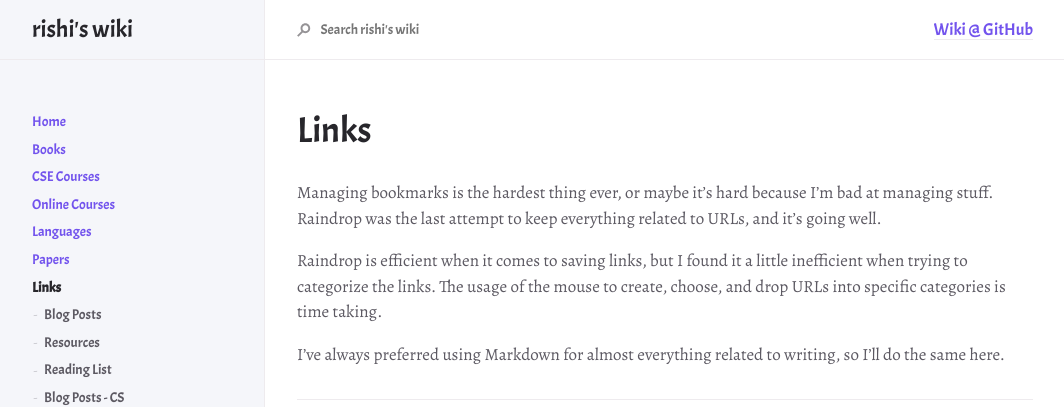
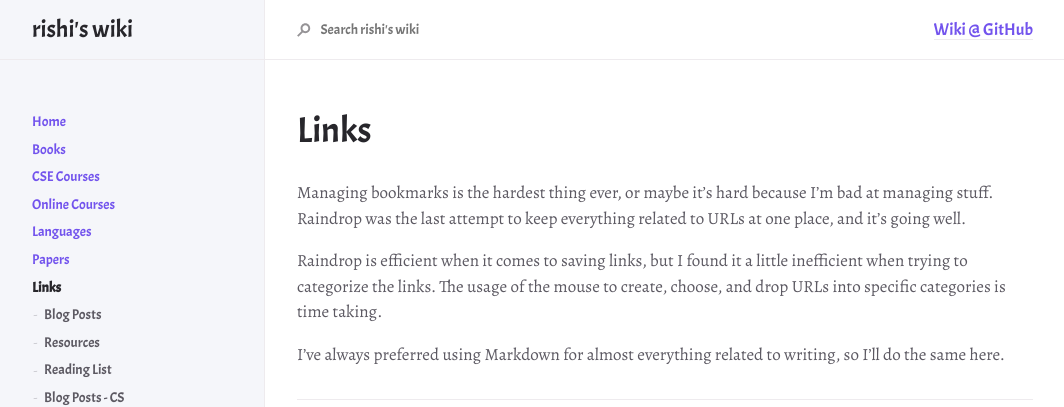
Before and after one commit to r8w/r8w, a Jekyll site: the page built from docs/links/links.md, in a window 1280 px wide. Shown: the top 407 px of the page, without its empty margins (107-1171 px from the left). Built offline with Jekyll 4.4.1, drawn with Linux system fonts in a browser that asks for light colours; nearby versions of some CDN libraries.

Commit message:
update links

```diff
--- a/docs/links/links.md
+++ b/docs/links/links.md
@@ -8,7 +8,7 @@ permalink: /docs/links
 
 # Links
 
-Managing bookmarks is the hardest thing ever, or maybe it's hard because I'm bad at managing stuff. Raindrop was the last attempt to keep everything related to URLs, and it's going well.
+Managing bookmarks is the hardest thing ever, or maybe it's hard because I'm bad at managing stuff. Raindrop was the last attempt to keep everything related to URLs at one place, and it's going well.
 
 Raindrop is efficient when it comes to saving links, but I found it a little inefficient when trying to categorize the links. The usage of the mouse to create, choose, and drop URLs into specific categories is time taking.
 
```
